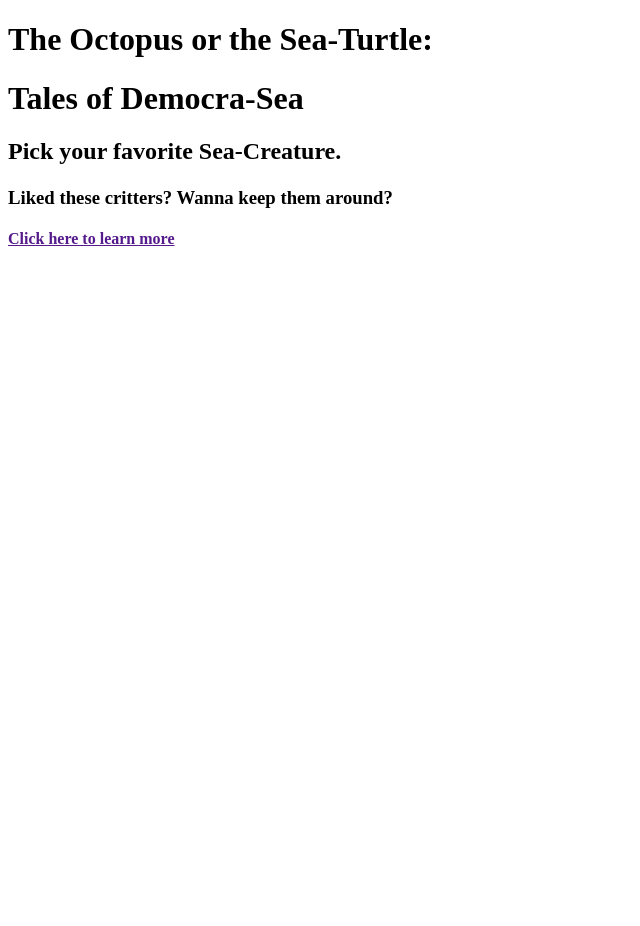
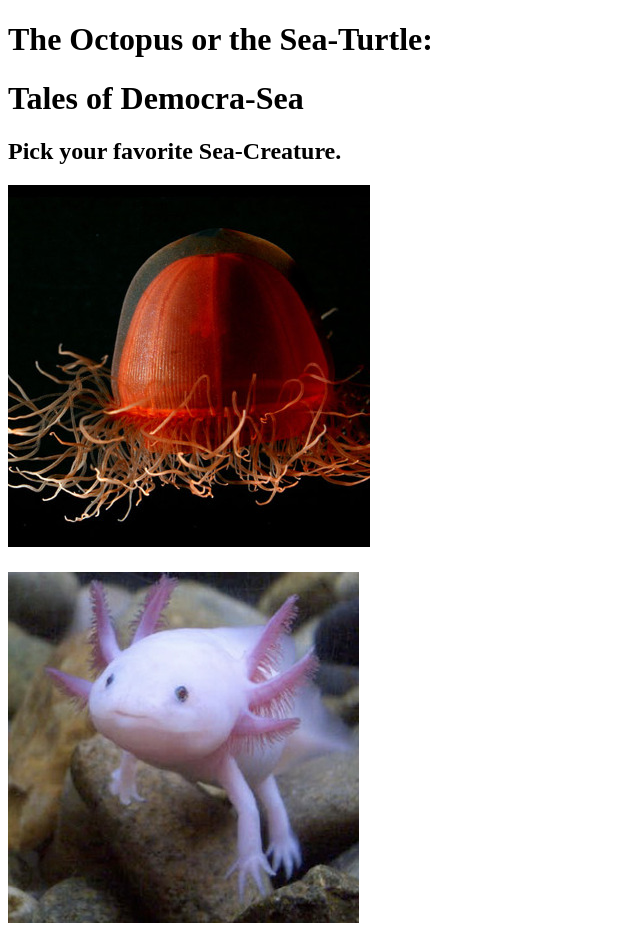
Before and after one commit to SeleniumK/jellyfishvote, a plain HTML site: page index.html in a window 1280 px wide. Shown: the top 926 px of the page, without its empty margins (0-640 px from the left). Before the commit the page ends 800 px from the top, so only its background shows below. Drawn offline with Linux system fonts and the light colour scheme.

Commit message:
displays two random pictures. Does not error check

```diff
--- a/index.html
+++ b/index.html
@@ -13,7 +13,7 @@
   </header>
     <section id="sectionOne">
       <h3 class="name"></h3>
-      <div class="picture" id="picOne"></div>
+      <div class="picture" id="picOne"> </div>
       <h4 class="moreinfo"></h4>
     </section>
     <section id="sectionTwo">
@@ -27,5 +27,7 @@
     <h3>Liked these critters? Wanna keep them around?</h3>
     <a href=""><h4>Click here to learn more</h4></a>
   </footer>
+
+  <script src="vote.js" type="text/javascript"></script>
 </body>
 </html>
--- a/vote.js
+++ b/vote.js
@@ -1,28 +1,57 @@
-function Photo(name, path, info) {
+var picTwo = document.getElementById("picTwo");
+
+function Photo(name, location, info) {
   this.name = name;
-  this.path = path;
+  this.location = location;
   this.info = info;
   numVotes = 0;
 }
 
 var photoCollection = [
-  var angler = new Photo("Angler Fish", "img/angler-fish.jpg", "https://en.wikipedia.org/wiki/Anglerfish");
-  var hydro = new Photo("Arctic Hydromedusa", "img/arctic-hydromedusa.jpg", "https://en.wikipedia.org/wiki/Crossota_millsae");
-  var bioOct = new Photo("Bioluminescent Octopus", "img/bioluminescent-octopus.jpg", "https://en.wikipedia.org/wiki/Stauroteuthis_syrtensis");
-  var dumbo = new Photo("Dumbo Octopus", "img/dumbo-octopus.jpg", "https://en.wikipedia.org/wiki/Grimpoteuthis");
-  var fathead = new Photo("Fathead", "img/fathead.jpg", "https://en.wikipedia.org/wiki/Psychrolutes_microporos");
-  var snail = new Photo("Flamingo Tongue Snail", "img/flamingo-tongue-snail.jpg", "https://en.wikipedia.org/wiki/Flamingo_tongue_snail");
-  var laceBranch = new Photo("Golden Lace Nudibranch", "img/golden-lace-nudibranch.jpg", "https://en.wikipedia.org/wiki/Halgerda_terramtuentis");
-  var seadragon = new Photo("Leafy Seadragon", "img/leafy-seadragon.jpg", "https://en.wikipedia.org/wiki/Leafy_seadragon");
-  var lizardOct = new Photo("Lizard Island Octopus", "img/lizard-island-octopus.jpg", "https://en.wikipedia.org/wiki/Mimic_octopus");
-  var turtle = new Photo("Loggerhead Sea Turtle", "img/loggerhead-sea-turtle.jpg", "https://en.wikipedia.org/wiki/Loggerhead_sea_turtle");
-  var orthocanna = new Photo("Marrus Orthocanna", "img/marrus-orthocanna.jpg", "https://en.wikipedia.org/wiki/Marrus_orthocanna");
-  var walkingFish = new Photo("Mexican Walking Fish", "img/mexican-walking-fish.jpg", "https://en.wikipedia.org/wiki/Axolotl");
-  var norvegica = new Photo("Norvegica Jellyfish", "img/norvegica-jellyfish.jpg", "http://ocean.si.edu/ocean-photos/deep-red-jellyfish");
-  var fantasia = new Photo("Pink See-through Fantasia", "img/pink-see-through-fantasia.jpg", "http://www.ourbreathingplanet.com/pink-sea-through-fantasia/");
-  var angel = new Photo("Sea Angel", "img/sea-angel.jpg", "https://en.wikipedia.org/wiki/Sea_angel");
-  var nettles = new Photo("Sea Nettles", "img/sea-nettles.jpg", "https://en.wikipedia.org/wiki/Chrysaora_fuscescens");
-  var lobster = new Photo("Terrible Claw Lobster", "img/terrible-claw-lobster.jpg", "https://en.wikipedia.org/wiki/Dinochelus");
-  var squid = new Photo("Vampire Squid", "img/vampire-squid.jpg", "https://en.wikipedia.org/wiki/Vampire_squid");
-  var anemone = new Photo("Venus Flytrap Anemone", "img/venus-flytrap-anemone.jpg", "https://en.wikipedia.org/wiki/Venus_flytrap_sea_anemone");
+  new Photo("Angler Fish", "img/angler-fish.jpg", "https://en.wikipedia.org/wiki/Anglerfish"),
+  new Photo("Arctic Hydromedusa", "img/arctic-hydromedusa.jpg", "https://en.wikipedia.org/wiki/Crossota_millsae"),
+  new Photo("Bioluminescent Octopus", "img/bioluminescent-octopus.jpg", "https://en.wikipedia.org/wiki/Stauroteuthis_syrtensis"),
+  new Photo("Dumbo Octopus", "img/dumbo-octopus.jpg", "https://en.wikipedia.org/wiki/Grimpoteuthis"),
+  new Photo("Fathead", "img/fathead.jpg", "https://en.wikipedia.org/wiki/Psychrolutes_microporos"),
+  new Photo("Flamingo Tongue Snail", "img/flamingo-tongue-snail.jpg", "https://en.wikipedia.org/wiki/Flamingo_tongue_snail"),
+  new Photo("Golden Lace Nudibranch", "img/golden-lace-nudibranch.jpg", "https://en.wikipedia.org/wiki/Halgerda_terramtuentis"),
+  new Photo("Leafy Seadragon", "img/leafy-seadragon.jpg", "https://en.wikipedia.org/wiki/Leafy_seadragon"),
+  new Photo("Lizard Island Octopus", "img/lizard-island-octopus.jpg", "https://en.wikipedia.org/wiki/Mimic_octopus"),
+  new Photo("Loggerhead Sea Turtle", "img/loggerhead-sea-turtle.jpg", "https://en.wikipedia.org/wiki/Loggerhead_sea_turtle"),
+  new Photo("Marrus Orthocanna", "img/marrus-orthocanna.jpg", "https://en.wikipedia.org/wiki/Marrus_orthocanna"),
+  new Photo("Mexican Walking Fish", "img/mexican-walking-fish.jpg", "https://en.wikipedia.org/wiki/Axolotl"),
+  new Photo("Norvegica Jellyfish", "img/norvegica-jellyfish.jpg", "http://ocean.si.edu/ocean-photos/deep-red-jellyfish"),
+  new Photo("Pink See-through Fantasia", "img/pink-see-through-fantasia.jpg", "http://www.ourbreathingplanet.com/pink-sea-through-fantasia/"),
+  new Photo("Sea Angel", "img/sea-angel.jpg", "https://en.wikipedia.org/wiki/Sea_angel"),
+  new Photo("Sea Nettles", "img/sea-nettles.jpg", "https://en.wikipedia.org/wiki/Chrysaora_fuscescens"),
+  new Photo("Terrible Claw Lobster", "img/terrible-claw-lobster.jpg", "https://en.wikipedia.org/wiki/Dinochelus"),
+  new Photo("Vampire Squid", "img/vampire-squid.jpg", "https://en.wikipedia.org/wiki/Vampire_squid"),
+  new Photo("Venus Flytrap Anemone", "img/venus-flytrap-anemone.jpg", "https://en.wikipedia.org/wiki/Venus_flytrap_sea_anemone")
 ];
+
+function chooseRandom(){
+  return Math.floor(Math.random() * (photoCollection.length));
+}
+
+function randomPicOne(){
+  var picOne = document.getElementById("picOne");
+  var myPic = document.createElement('img');
+  picOne.appendChild(myPic);
+  var i = chooseRandom();
+  myPic.src = photoCollection[i].location;
+}
+
+function randomPicTwo(){
+  var picTwo = document.getElementById("picTwo");
+  var myPic = document.createElement('img');
+  picTwo.appendChild(myPic);
+  var i = chooseRandom();
+  myPic.src = photoCollection[i].location;
+}
+
+function displayRandom(){
+  randomPicOne();
+  randomPicTwo();
+}
+
+displayRandom();
```
